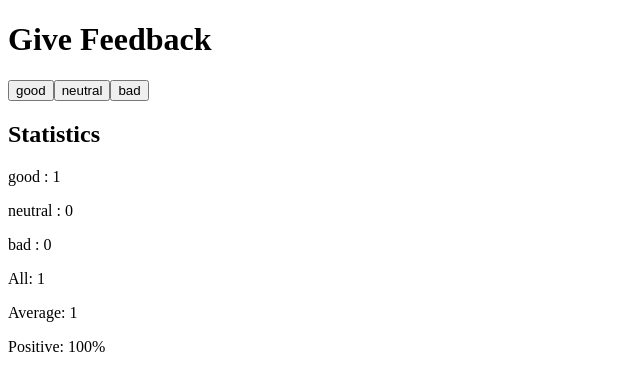
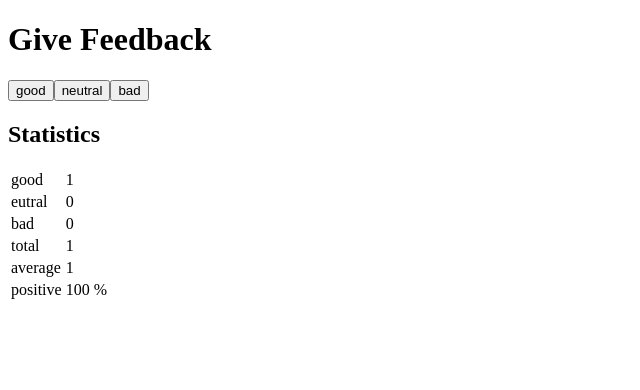
Before and after one commit to CarlosPProjects/fullstackopen, a React (Vite) app in the folder part01/unicafe/: page / in a window 1280 px wide. Both pictures are taken after a click on the button "good". Shown: the top 390 px of the page, without its empty margins (0-640 px from the left). Built offline with nearby package versions, Linux system fonts and the light colour scheme.

Commit message:
"Removed FeedbackType enum and StatisticLineProps interface from vite-env.d.ts, replaced with string type in App.tsx and StatisticLine.tsx, and updated Button and StatisticLine components accordingly."

```diff
--- a/part01/unicafe/src/App.tsx
+++ b/part01/unicafe/src/App.tsx
@@ -2,7 +2,7 @@ import { useEffect, useState } from "react";
 import Button from "./components/Button";
 import Header from "./components/Header";
 import StatisticLine from "./components/StatisticLine";
-import { FeedbackType } from "./vite-env.d";
+
 import {
   getAverageScore,
   getPositivePercentage,
@@ -30,7 +30,7 @@ function App() {
     }
   }, [goodValue, neutralValue, badValue]);
 
-  const handleClick = (type: FeedbackType) => () => {
+  const handleClick = (type: string) => () => {
     if (type === "good") {
       setGoodValue(goodValue + 1);
     } else if (type === "neutral") {
@@ -43,27 +43,38 @@ function App() {
   return (
     <main>
       <Header title="Give Feedback" />
-      <Button
-        onclick={handleClick(FeedbackType.GOOD)}
-        text={FeedbackType.GOOD}
-      />
-      <Button
-        onclick={handleClick(FeedbackType.NEUTRAL)}
-        text={FeedbackType.NEUTRAL}
-      />
-      <Button onclick={handleClick(FeedbackType.BAD)} text={FeedbackType.BAD} />
+      <Button onclick={handleClick("good")} text={"good"} />
+      <Button onclick={handleClick("neutral")} text={"neutral"} />
+      <Button onclick={handleClick("bad")} text={"bad"} />
 
       <h2>Statistics</h2>
-      <div>
-        <StatisticLine feedback={FeedbackType.GOOD} counter={goodValue} />
-        <StatisticLine feedback={FeedbackType.NEUTRAL} counter={neutralValue} />
-        <StatisticLine feedback={FeedbackType.BAD} counter={badValue} />
-      </div>
       {totalValue > 0 ? (
         <>
-          <p>All: {totalValue}</p>
-          <p>Average: {average}</p>
-          <p>Positive: {positivePercentage}%</p>
+          <table>
+            <tbody>
+              <tr>
+                <StatisticLine feedback={"good"} value={goodValue} />
+              </tr>
+              <tr>
+                <StatisticLine feedback={"eutral"} value={neutralValue} />
+              </tr>
+              <tr>
+                <StatisticLine feedback={"bad"} value={badValue} />
+              </tr>
+              <tr>
+                <StatisticLine feedback={"total"} value={totalValue} />
+              </tr>
+              <tr>
+                <StatisticLine feedback={"average"} value={average} />
+              </tr>
+              <tr>
+                <StatisticLine
+                  feedback={"positive"}
+                  value={positivePercentage}
+                />
+              </tr>
+            </tbody>
+          </table>
         </>
       ) : (
         <p>No feedback given</p>
--- a/part01/unicafe/src/components/StatisticLine.tsx
+++ b/part01/unicafe/src/components/StatisticLine.tsx
@@ -1,11 +1,16 @@
 import { FC } from "react";
-import { StatisticLineProps } from "../vite-env";
 
-const StatisticLine: FC<StatisticLineProps> = ({ feedback, counter }) => {
+interface StatisticLineProps {
+  feedback: string;
+  value: number;
+}
+
+const StatisticLine: FC<StatisticLineProps> = ({ feedback, value }) => {
   return (
-    <p>
-      {feedback} : {counter}
-    </p>
+    <>
+      <td> {feedback}</td>
+      {feedback === "positive" ? <td>{value} %</td> : <td>{value}</td>}
+    </>
   );
 };
 
--- a/part01/unicafe/src/vite-env.d.ts
+++ b/part01/unicafe/src/vite-env.d.ts
@@ -1,14 +1 @@
 /// <reference types="vite/client" />
-
-enum FeedbackType {
-  GOOD = "good",
-  NEUTRAL = "neutral",
-  BAD = "bad",
-}
-
-interface StatisticLineProps {
-  feedback: FeedbackType;
-  counter: number;
-}
-
-export { FeedbackType, StatisticLineProps };
```
